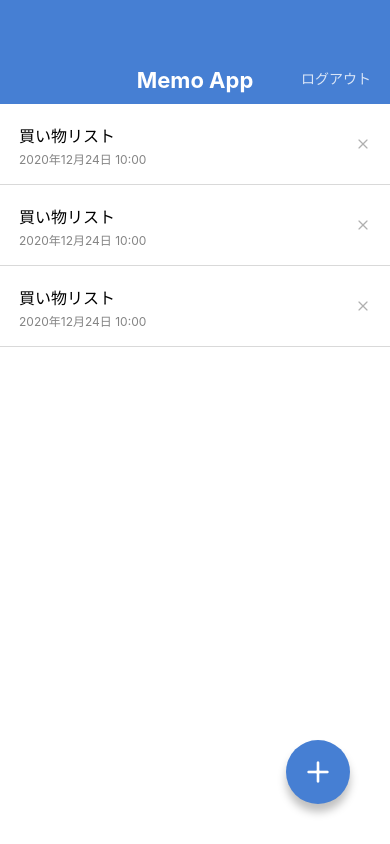
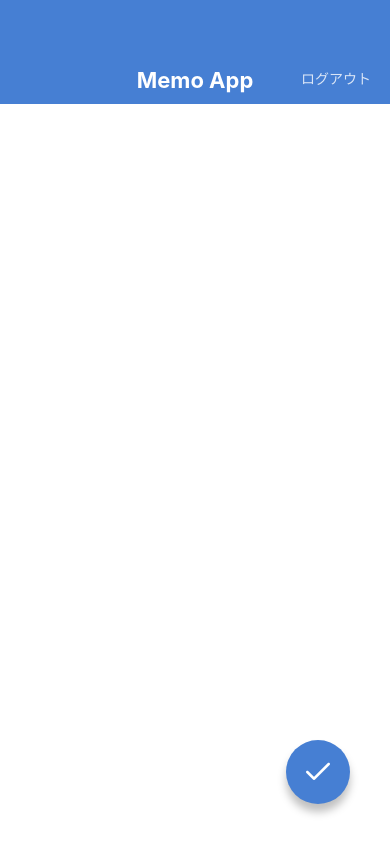
Before and after one commit to JOHYEONJUN39/MemoApp, a React Native app: screen / in a window 390 px wide. Built offline with nearby package versions, Linux system fonts and the light colour scheme.

Commit message:
✨ feat : Create MemoEditScreen and MemoCreateScreen

```diff
--- a/App.jsx
+++ b/App.jsx
@@ -1,10 +1,14 @@
 import React from 'react';
-import MemoListScreen from './src/screens/MemoListScreen.tsx';
+// import MemoEditScreen from './src/screens/MemoEditScreen.tsx';
+import MemoCreateScreen from './src/screens/MemoCreateScreen.tsx';
+// import MemoListScreen from './src/screens/MemoListScreen.tsx';
 // import MemoDetailScreen from './src/screens/MemoDetailScreen.tsx';
 
 export default function App() {
   return (
-    <MemoListScreen />
+    // <MemoListScreen />
     // <MemoDetailScreen />
+    // <MemoEditScreen />
+    <MemoCreateScreen />
   );
 }
--- /dev/null
+++ b/src/screens/MemoCreateScreen.tsx
@@ -0,0 +1,35 @@
+import {
+  StyleSheet, View, TextInput, KeyboardAvoidingView,
+} from 'react-native';
+import React from 'react';
+import AppBar from '../components/AppBar.tsx';
+import CircleButton from '../components/CircleButton.tsx';
+
+export default function MemoCreateScreen() {
+  return (
+    <KeyboardAvoidingView style={styles.container} behavior="height">
+      <AppBar />
+      <View style={styles.inputContainer}>
+        <TextInput value="" multiline style={styles.input} />
+      </View>
+      <CircleButton name="check" />
+    </KeyboardAvoidingView>
+  );
+}
+
+const styles = StyleSheet.create({
+  container: {
+    flex: 1,
+  },
+  inputContainer: {
+    flex: 1,
+    paddingHorizontal: 27,
+    paddingVertical: 32,
+  },
+  input: {
+    flex: 1,
+    textAlignVertical: 'top',
+    fontSize: 16,
+    lineHeight: 24,
+  },
+});
--- /dev/null
+++ b/src/screens/MemoEditScreen.tsx
@@ -0,0 +1,35 @@
+import {
+  StyleSheet, View, TextInput, KeyboardAvoidingView,
+} from 'react-native';
+import React from 'react';
+import AppBar from '../components/AppBar.tsx';
+import CircleButton from '../components/CircleButton.tsx';
+
+export default function MemoEditScreen() {
+  return (
+    <KeyboardAvoidingView style={styles.container} behavior="height">
+      <AppBar />
+      <View style={styles.inputContainer}>
+        <TextInput value="買い物リスト" multiline style={styles.input} />
+      </View>
+      <CircleButton name="check" />
+    </KeyboardAvoidingView>
+  );
+}
+
+const styles = StyleSheet.create({
+  container: {
+    flex: 1,
+  },
+  inputContainer: {
+    flex: 1,
+    paddingHorizontal: 27,
+    paddingVertical: 32,
+  },
+  input: {
+    flex: 1,
+    textAlignVertical: 'top',
+    fontSize: 16,
+    lineHeight: 24,
+  },
+});
```
